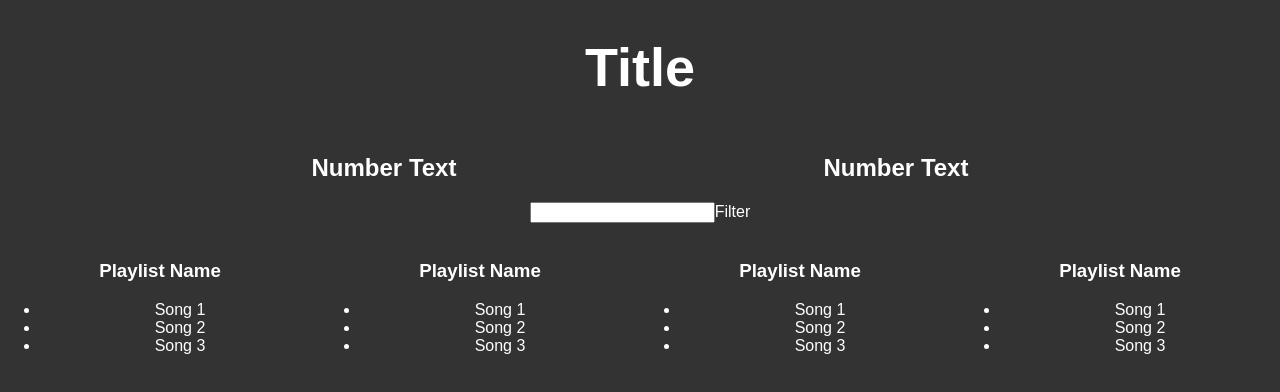
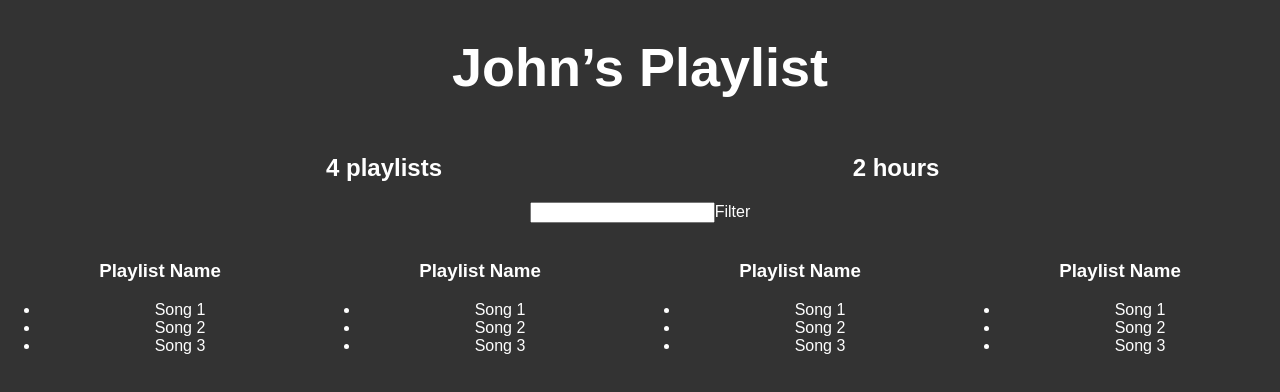
Before and after one commit to ABQJuan/proto, a React (Create React App) app: page / in a window 1280 px wide. Shown: the top 392 px of the page. Built offline with nearby package versions, Linux system fonts and the light colour scheme.

Commit message:
Added Fake Data

```diff
--- a/src/App.css
+++ b/src/App.css
@@ -2,10 +2,9 @@ body {
   background: #333;
 }
 
-
 .App {
   text-align: center;
-  background: #333;
+
 }
 
 .App-logo {
--- a/src/App.js
+++ b/src/App.js
@@ -8,13 +8,108 @@ let defaultStyle = {
 
 };
 
+let fakeServerData = {
+  user: {
+    name: "John",
+    playlists: [
+      {
+        name: "My favorites",
+        songs: [
+          {
+            name:'Beat It',
+            duration:150
+          },
+          {
+            name:'Cannilloni Makaroni',
+            duration:123
+          },
+          {
+            name:'Rosa Helikopter',
+            duration:142
+          }
+        ]
+      },
+      {
+        name: "60's favorites",
+        songs: [
+          {
+            name:'Stand By Me',
+            duration:145
+          },
+          {
+            name:'The Wanderer',
+            duration:154
+          },
+          {
+            name:"I'm a Believer",
+            duration:123
+          }
+        ]
+      },
+      {
+        name: "Disco Mania",
+        songs: [
+          {
+            name:'Last Dance',
+            duration:132
+          },
+          {
+            name:'Dicso Inferno',
+            duration: 101
+          },
+          {
+            name:'We Are Family',
+            duration:99
+          }
+        ]
+      },
+      {
+        name: "90's Best",
+        songs: [
+          {
+            name:'Smells Like Teen Spirit',
+            duration:90
+          },
+          {
+            name:'Wannabe',
+            duration:111
+          },
+          {
+            name:'...Baby One More Time',
+            duration:122
+          }
+        ]
+      }
 
-class Aggregate extends Component {
+    ]
+
+  }
+}
+
+class PlayListCounter extends Component {
   render() {
     return (
-      <div style={{...defaultStyle, width: "40%", display: 'inline-block' }}>
-        <h2>Number Text</h2>
+      <div style={{ ...defaultStyle, width: "40%", display: 'inline-block' }}>
+        <h2>{this.props.playlists.length} playlists</h2>
       </div>
+    );
+  }
+}
+
+class HoursCounter extends Component {
+  render() {
+    let allSongs = this.props.playlists.reduce((songs,eachPlaylist)=>{
+      return songs.concat(eachPlaylist.songs)
+    }, []);
+    console.log(allSongs);
+    let totalDuration = allSongs.reduce((sum,eachSong)=>{
+      return Math.round((sum + eachSong.duration)/60);
+    },0);
+    return (
+      <div style={{ ...defaultStyle, width: "40%", display: 'inline-block' }}>
+        <h2>{totalDuration} hours</h2>
+      </div>
+
     );
   }
 }
@@ -25,7 +120,7 @@ class Filter extends Component {
       <div>
         <img src="" alt="" />
         <input type="text" />
-        <span style={defaultStyle }>Filter</span>
+        <span style={defaultStyle}>Filter</span>
       </div>
     );
   }
@@ -34,7 +129,7 @@ class Filter extends Component {
 class Playlist extends Component {
   render() {
     return (
-      <div style={{...defaultStyle, display:'inline-block', width:'25%'}}>
+      <div style={{ ...defaultStyle, display: 'inline-block', width: '25%' }}>
         <img src="" alt="" />
         <h3>Playlist Name</h3>
         <ul>
@@ -50,18 +145,40 @@ class Playlist extends Component {
 
 
 class App extends Component {
+  constructor() {
+    super();
+    this.state = {
+      serverData: { serverData: {} }
+    }
+  }
+
+
+  componentDidMount() {
+
+    setTimeout(() => {
+      this.setState({ serverData: fakeServerData })
+    }, 1000);
+
+
+
+  }
+
   render() {
     return (
       <div className="App">
-        <h1 style={{...defaultStyle, 'font-size':'54px'}}>Title</h1>
-        <Aggregate />
-        <Aggregate />
-        <Filter />
-        <Playlist />
-        <Playlist />
-        <Playlist />
-        <Playlist />
 
+        {this.state.serverData.user ?
+          <div>
+            <h1 style={{ ...defaultStyle, 'fontSize': '54px' }}>{this.state.serverData.user.name}&rsquo;s Playlist</h1>
+            <PlayListCounter playlists={this.state.serverData.user.playlists} />
+            <HoursCounter playlists={this.state.serverData.user.playlists}/>
+            <Filter />
+            <Playlist />
+            <Playlist />
+            <Playlist />
+            <Playlist />
+          </div> : <h1 style={{...defaultStyle, 'fontSize':'25px'}}>Loading...</h1>
+        }
       </div>
     );
   }
```
